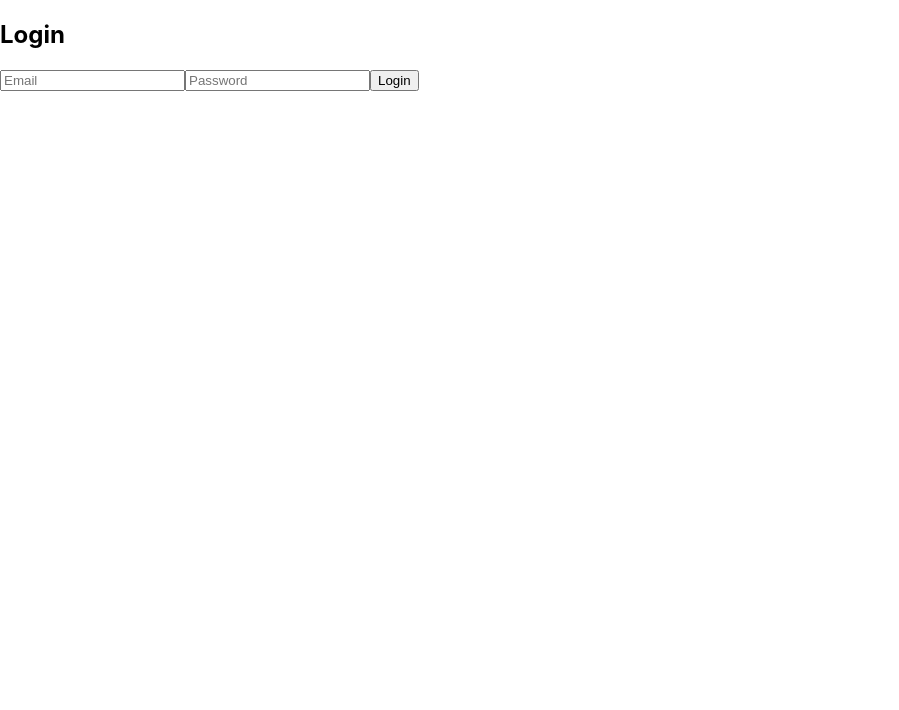
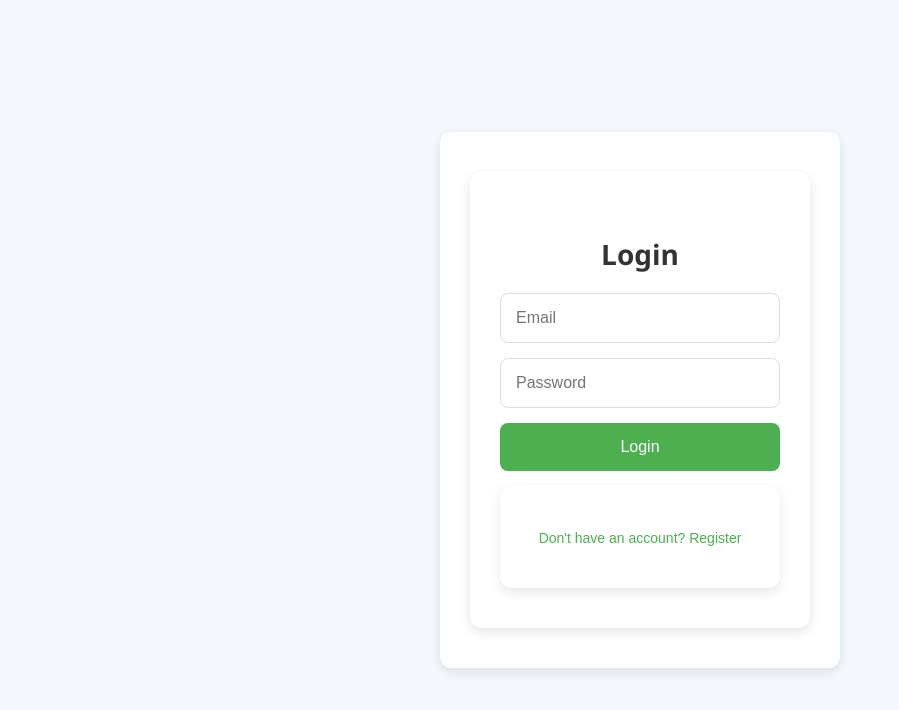
Before and after one commit to keerthana2624/SkillBridge_FrontEnd, a React (Create React App) app in the folder skillbridge-frontend/: page / in a window 1280 px wide. Shown: the top 710 px of the page, without its empty margins (0-899 px from the left). Built offline with nearby package versions, Linux system fonts and the light colour scheme.

Commit message:
added stylings

```diff
--- a/skillbridge-frontend/src/components/Login.css
+++ b/skillbridge-frontend/src/components/Login.css
@@ -0,0 +1,106 @@
+/* Global Styles */
+body {
+    font-family: 'Segoe UI', Tahoma, Geneva, Verdana, sans-serif;
+    background-color: #f4f7fc;
+    margin: 0;
+    padding: 0;
+    display: flex;
+    justify-content: center;
+    align-items: center;
+    height: 100vh;
+  }
+
+  /* Container for the login form */
+  div {
+    background-color: #fff;
+    padding: 40px 30px;
+    border-radius: 12px;
+    box-shadow: 0 4px 12px rgba(0, 0, 0, 0.1);
+    width: 100%;
+    max-width: 400px;
+    box-sizing: border-box;
+    text-align: center;
+  }
+
+  /* Heading */
+  h2 {
+    font-size: 28px;
+    color: #333;
+    margin-bottom: 20px;
+    font-weight: 600;
+  }
+
+  /* Styling for the input fields */
+  input {
+    width: 100%;
+    padding: 15px;
+    margin-bottom: 15px;
+    border: 1px solid #ddd;
+    border-radius: 8px;
+    font-size: 16px;
+    box-sizing: border-box;
+    transition: border 0.3s ease;
+  }
+
+  /* Focus effect for input fields */
+  input:focus {
+    border-color: #4caf50;
+    outline: none;
+  }
+
+  /* Submit button styling */
+  button[type="submit"] {
+    width: 100%;
+    padding: 15px;
+    background-color: #4caf50;
+    color: #fff;
+    border: none;
+    border-radius: 8px;
+    font-size: 16px;
+    cursor: pointer;
+    transition: background-color 0.3s ease;
+  }
+
+  /* Hover effect for the submit button */
+  button[type="submit"]:hover {
+    background-color: #45a049;
+  }
+
+  /* Register Link Styles */
+  .register-link {
+    margin-top: 15px;
+  }
+
+  .register-link button {
+    background-color: transparent;
+    color: #4caf50;
+    border: none;
+    font-size: 14px;
+    font-weight: 500;
+    cursor: pointer;
+    transition: color 0.3s ease, text-decoration 0.3s ease;
+  }
+
+  /* Hover effect for the register link */
+  .register-link button:hover {
+    color: #388e3c;
+    text-decoration: underline;
+  }
+
+  /* Mobile Responsiveness */
+  @media (max-width: 480px) {
+    div {
+      padding: 30px 20px;
+      width: 90%;
+    }
+
+    h2 {
+      font-size: 24px;
+    }
+
+    input,
+    button[type="submit"] {
+      padding: 14px;
+      font-size: 15px;
+    }
+  }
--- a/skillbridge-frontend/src/components/Login.js
+++ b/skillbridge-frontend/src/components/Login.js
@@ -1,10 +1,14 @@
 import React, { useState } from 'react';
+import { useNavigate } from 'react-router-dom';  // Import useNavigate for redirection
+import './Login.css';
 
 function Login() {
   const [credentials, setCredentials] = useState({
     email: '',
     password: '',
   });
+
+  const navigate = useNavigate(); // Create navigate function
 
   const handleChange = (e) => {
     const { name, value } = e.target;
@@ -17,7 +21,11 @@ function Login() {
     const fakeToken = 'fake-jwt-token'; // In real scenarios, this would be from the backend
     localStorage.setItem('token', fakeToken); // Store the token
     alert('Login successful');
-    window.location.href = '/profile'; // Redirect to Profile page after login
+    navigate('/profile'); // Redirect to Profile page after login
+  };
+
+  const handleRegisterClick = () => {
+    navigate('/register'); // Redirect to Register page
   };
 
   return (
@@ -42,6 +50,11 @@ function Login() {
         />
         <button type="submit">Login</button>
       </form>
+
+      {/* Register Button */}
+      <div className="register-link">
+        <button onClick={handleRegisterClick}>Don't have an account? Register</button>
+      </div>
     </div>
   );
 }
```
